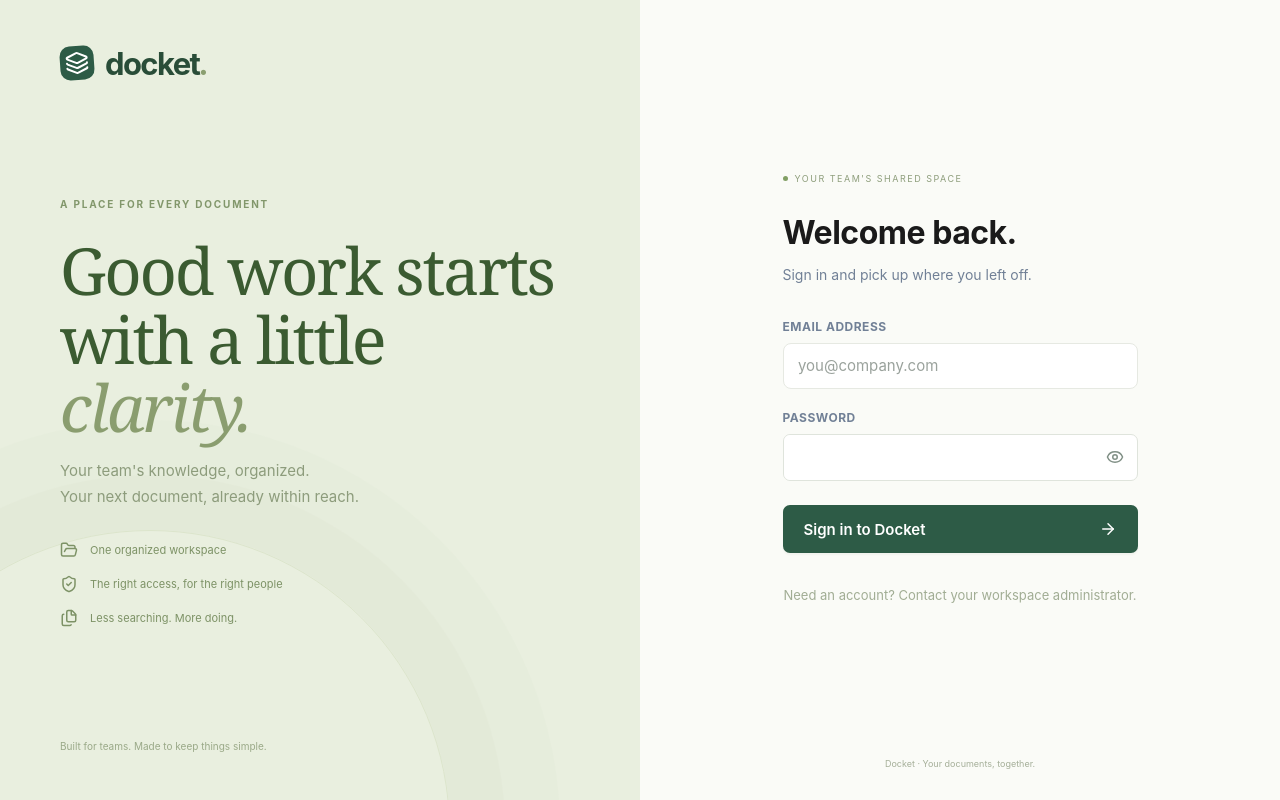
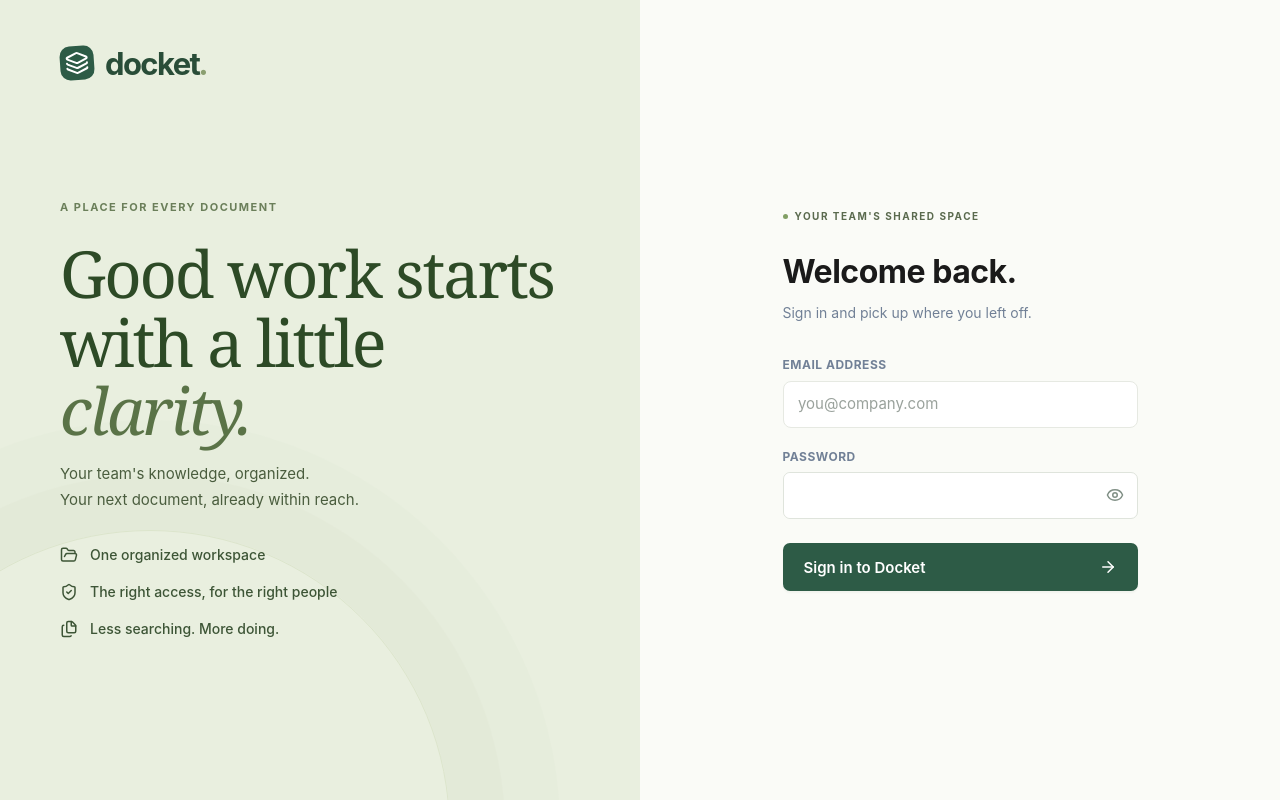
Before and after one commit to Jhonard2314/Docket, a Next.js app in the folder frontend/: page /login in a window 1280 px wide. Built offline with nearby package versions, Linux system fonts and the light colour scheme.

Commit message:
Remove login page footer texts and improve readability

```diff
--- a/frontend/src/app/(auth)/login/page.tsx
+++ b/frontend/src/app/(auth)/login/page.tsx
@@ -63,9 +63,7 @@ export default function Login() {
           </div>
         </div>
 
-        <div className="login-story-footer">
-          Built for teams. Made to keep things simple.
-        </div>
+
       </section>
 
       {/* ── Right form panel ───────────────────────────────────────────── */}
@@ -134,13 +132,7 @@ export default function Login() {
               <ArrowRight size={18} />
             </button>
           </form>
-
-          <p className="login-help" style={{ marginTop: "2rem", fontSize: "13px" }}>
-            Need an account? Contact your workspace administrator.
-          </p>
         </div>
-
-        <div className="login-copyright">Docket · Your documents, together.</div>
       </section>
     </div>
   );
--- a/frontend/src/app/globals.css
+++ b/frontend/src/app/globals.css
@@ -1589,8 +1589,10 @@ tbody tr:hover {
   z-index: 1;
 }
 .login-story-content .eyebrow {
-  color: #82976b;
-  font-size: 10px;
+  color: #6b7f5a;
+  font-size: 11px;
+  font-weight: 700;
+  letter-spacing: 1.5px;
 }
 .login-story h1 {
   font-family: Georgia, serif;
@@ -1598,16 +1600,16 @@ tbody tr:hover {
   line-height: 1.06;
   font-weight: 400;
   letter-spacing: -2.2px;
-  color: #3b5b31;
+  color: #2d4a26;
   margin-top: 23px;
 }
 .login-story h1 em {
-  color: #8a9d6f;
+  color: #5a7347;
   font-weight: 400;
 }
 .login-story-content > p {
-  font-size: 14px;
-  color: #8d9c7c;
+  font-size: 15px;
+  color: #4a5d3e;
   line-height: 1.9;
   margin-top: 26px;
 }
@@ -1616,19 +1618,14 @@ tbody tr:hover {
   display: flex;
   flex-direction: column;
   gap: 16px;
-  font-size: 11px;
-  color: #7d9266;
+  font-size: 14px;
+  color: #3d5536;
+  font-weight: 500;
 }
 .login-features > span {
   display: flex;
   align-items: center;
   gap: 12px;
-}
-.login-story-footer {
-  position: relative;
-  z-index: 1;
-  color: #9aa988;
-  font-size: 10px;
 }
 .login-form-side {
   display: flex;
@@ -1642,13 +1639,15 @@ tbody tr:hover {
   max-width: 355px;
 }
 .login-tag {
-  font-size: 9px;
+  font-size: 10px;
   letter-spacing: 1.5px;
   display: flex;
   align-items: center;
   gap: 7px;
-  color: #8e9e7c;
+  color: #5a6a4e;
   margin-bottom: 24px;
+  font-weight: 700;
+  text-transform: uppercase;
 }
 .login-tag > span {
   width: 5px;
```
